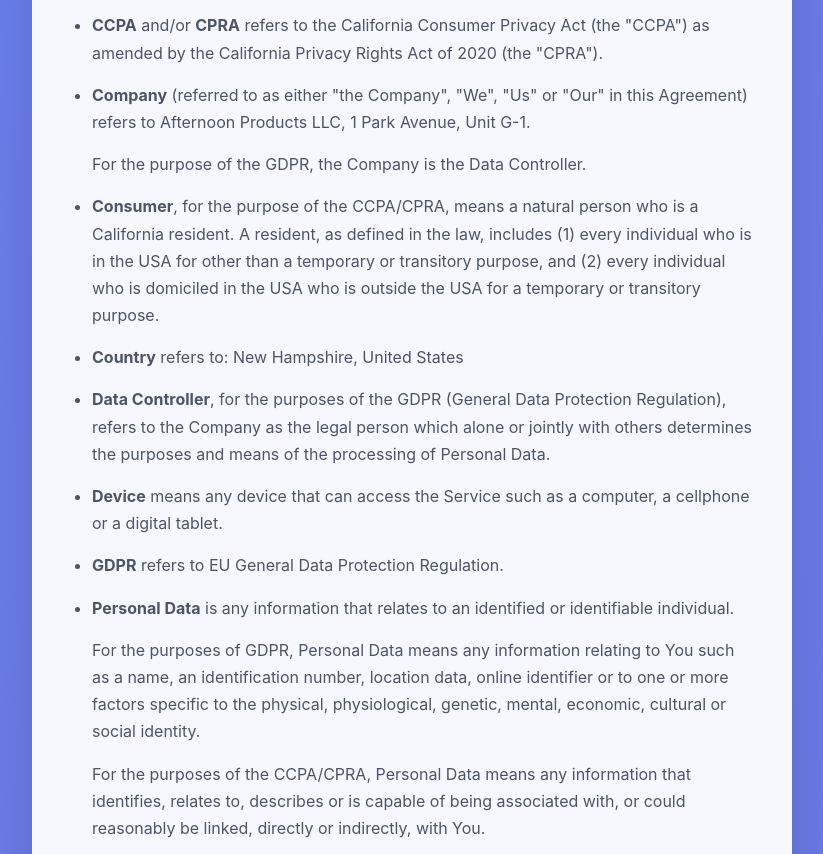
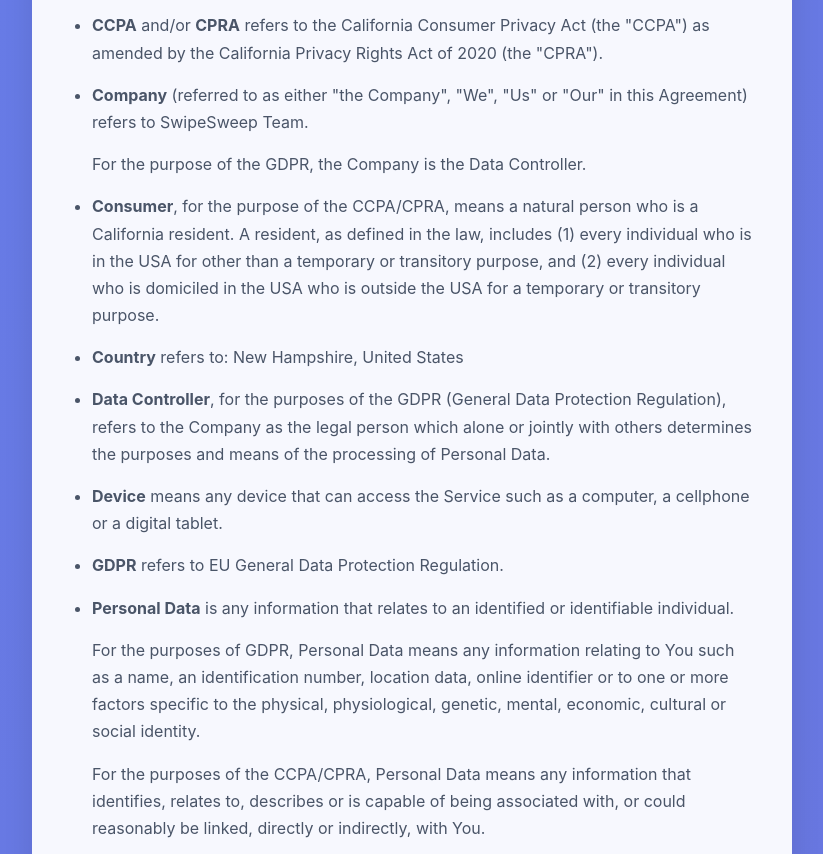
Before and after one commit to yzygenuine/swipesweepapp, a plain HTML site: page privacy_policy.html in a window 1280 px wide. Shown: the part 1079-1933 px from the top of the page, without its empty margins (228-1051 px from the left). Drawn offline with Linux system fonts and the light colour scheme.

Commit message:
优化协议

```diff
--- a/privacy_policy.html
+++ b/privacy_policy.html
@@ -219,7 +219,7 @@
                 <p><strong>CCPA</strong> and/or <strong>CPRA</strong> refers to the California Consumer Privacy Act (the "CCPA") as amended by the California Privacy Rights Act of 2020 (the "CPRA").</p>
                 </li>
                 <li>
-                <p><strong>Company</strong> (referred to as either "the Company", "We", "Us" or "Our" in this Agreement) refers to Afternoon Products LLC, 1 Park Avenue, Unit G-1.</p>
+                <p><strong>Company</strong> (referred to as either "the Company", "We", "Us" or "Our" in this Agreement) refers to SwipeSweep Team.</p>
                 <p>For the purpose of the GDPR, the Company is the Data Controller.</p>
                 </li>
                 <li>
```
